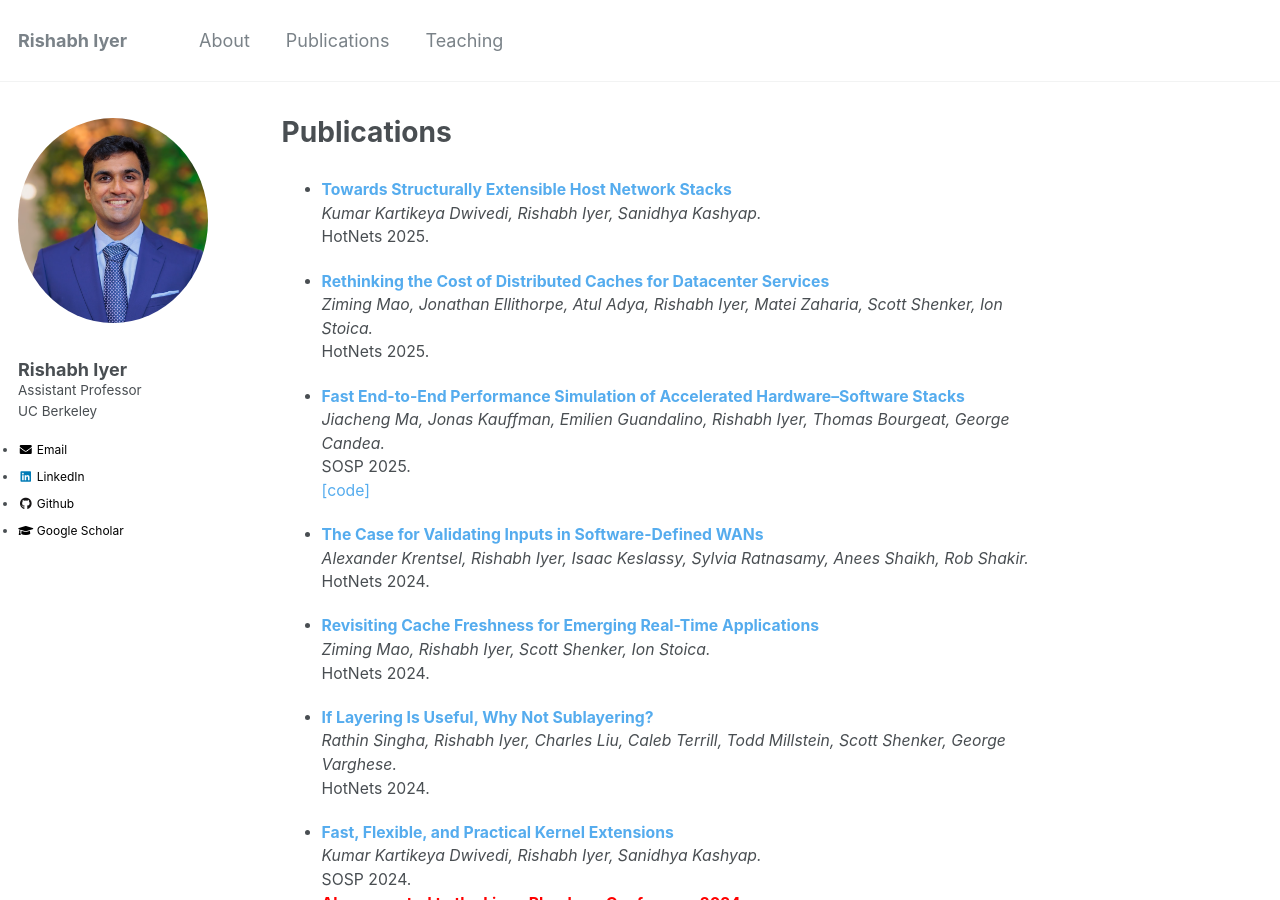
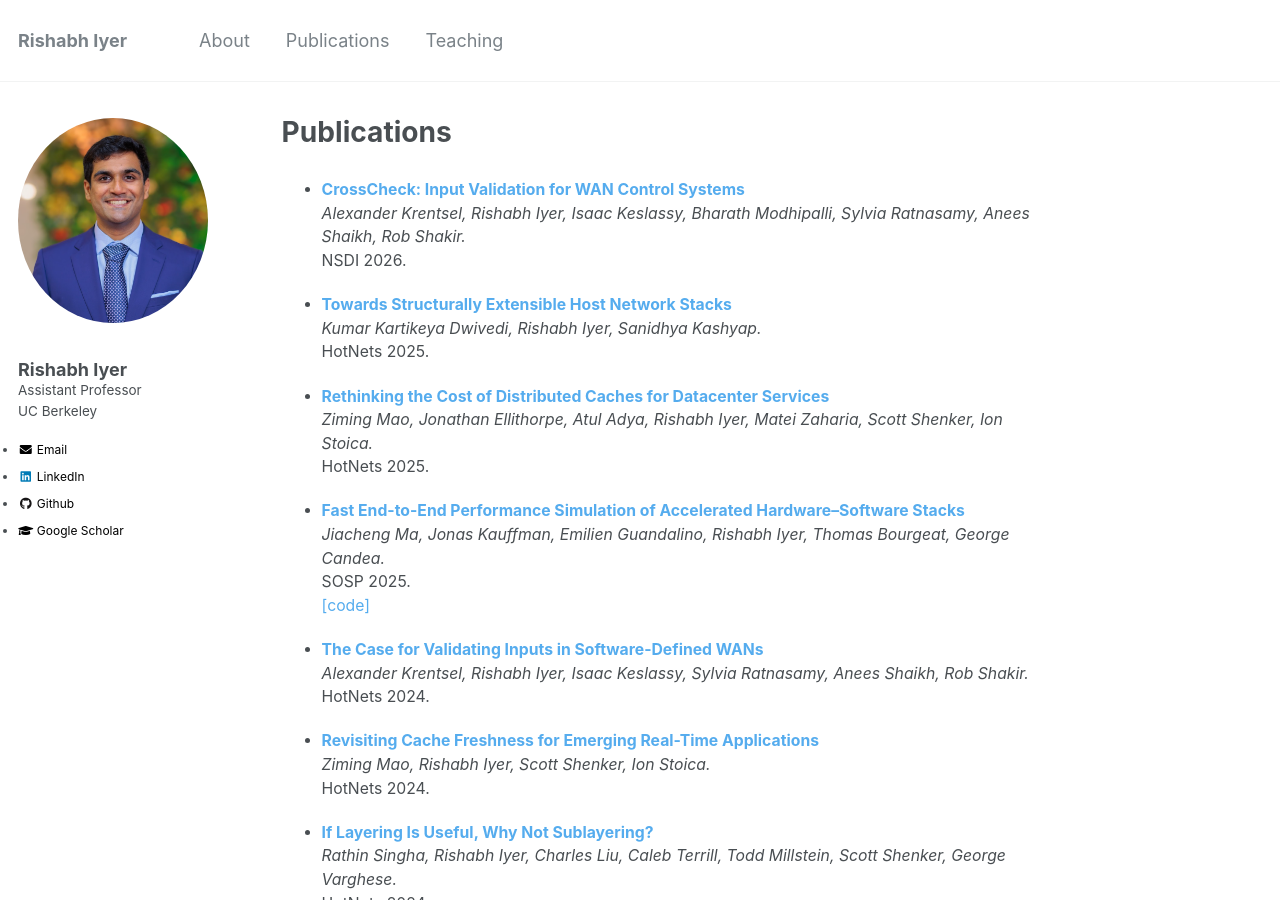
Before and after one commit to rishabh246/rishabh246.github.io, a Jekyll site: the page built from _pages/publications.md, in a window 1280 px wide and 900 px high. Built offline with Jekyll 4.4.1, drawn with Linux system fonts in a browser that asks for light colours.

Commit message:
Add Crosscheck to pubs

```diff
--- a/_pages/publications.md
+++ b/_pages/publications.md
@@ -4,6 +4,10 @@ title: "Publications"
 permalink: /publications/
 author_profile: true
 ---
+
+- **[CrossCheck: Input Validation for WAN Control Systems](/files/crosscheck.pdf)** <br>
+_Alexander Krentsel, Rishabh Iyer, Isaac Keslassy, Bharath Modhipalli, Sylvia Ratnasamy, Anees Shaikh, Rob Shakir._ <br>
+NSDI 2026. <br>
 
 - **[Towards Structurally Extensible Host Network Stacks](/files/flexnet-hotnets.pdf)** <br>
 _Kumar Kartikeya Dwivedi, Rishabh Iyer, Sanidhya Kashyap._ <br>
```
Also changed, not shown: 1 other file.
